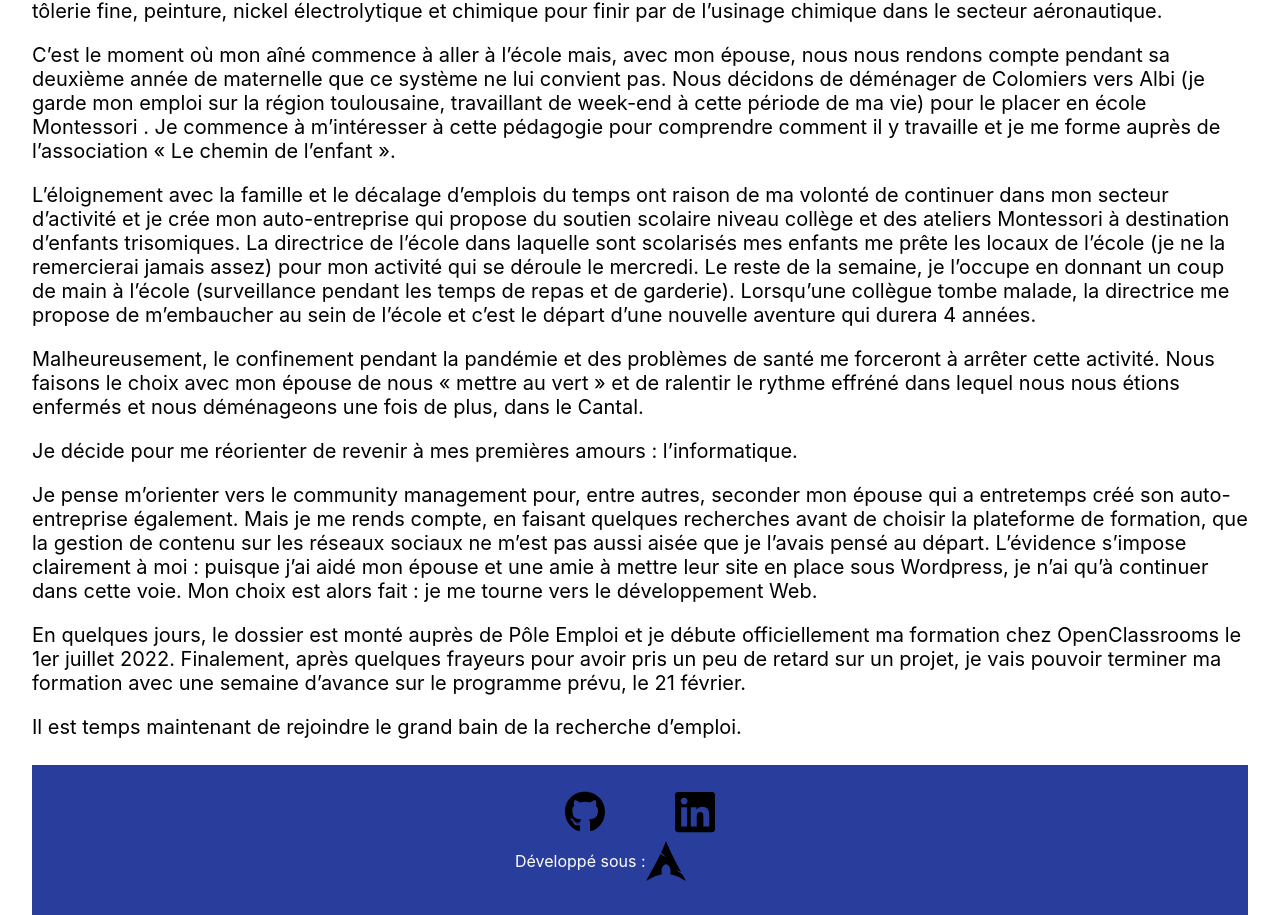
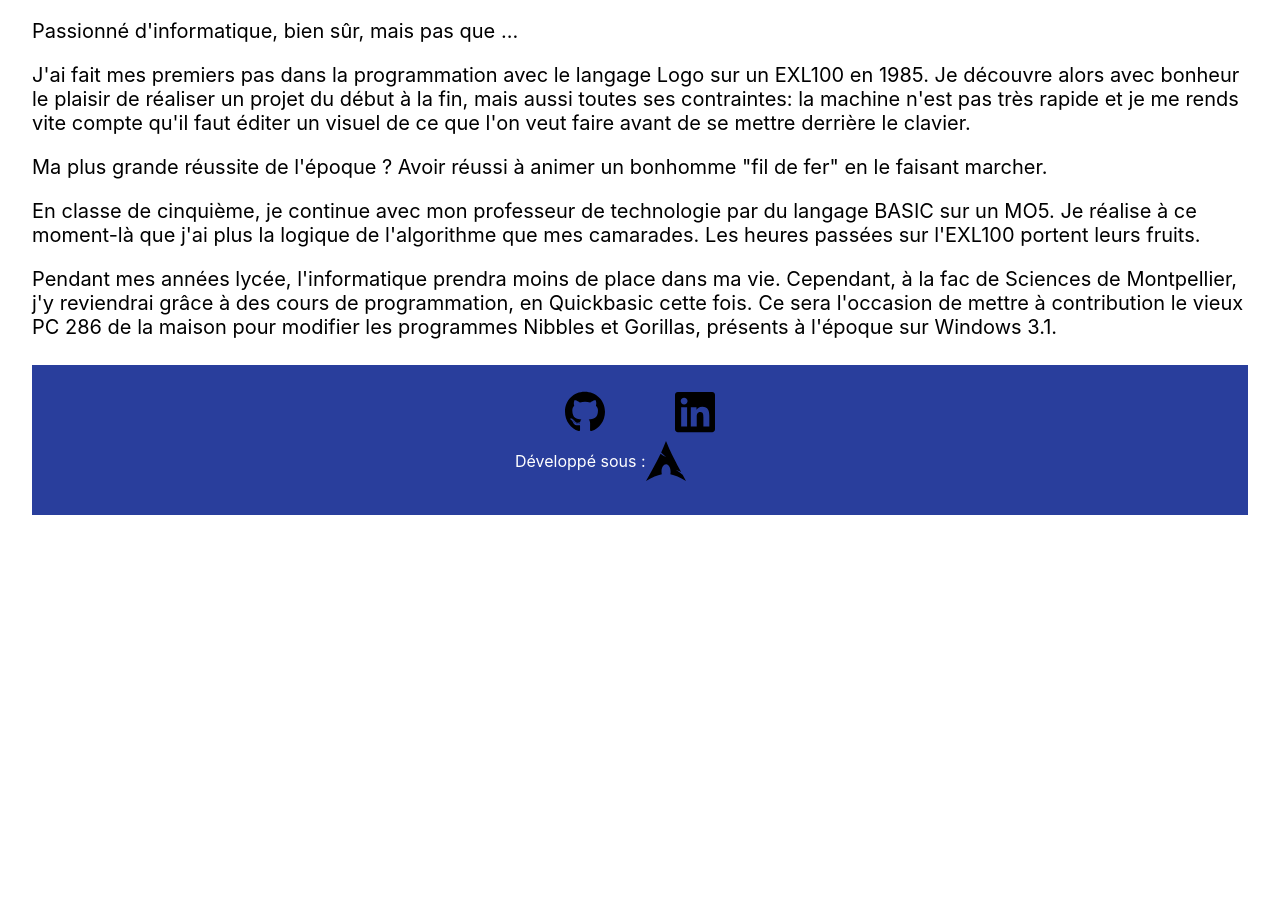
Before and after one commit to DavidIsidore/e-portfolio, a React (Create React App) app: page /about in a window 1280 px wide. Shown: the part 424-1339 px from the top of the page. After the commit the page ends 939 px from the top, so only its background shows below. Built offline with nearby package versions, Linux system fonts and the light colour scheme.

Commit message:
Modification de la partie Qui suis-je et Parcours

```diff
--- a/src/components/Parcours/Parcours.js
+++ b/src/components/Parcours/Parcours.js
@@ -1,4 +1,5 @@
 import React from 'react'
+import './parcours.css'
 
 export default function Parcours() {
     return (
--- a/src/components/WhoAmI/WhoAmI.js
+++ b/src/components/WhoAmI/WhoAmI.js
@@ -6,75 +6,40 @@ export default function WhoAmI() {
         <div className="whoami">
             <h1>Qui suis-je</h1>
             <div className="text">
+                <p>Avant tout, un passionné.</p>
+                <p>Passionné d'informatique, bien sûr, mais pas que ...</p>
                 <p>
-                    Après un BTS Traitements de Surfaces obtenu en 1997, je
-                    passe quasiment 20 ans dans différentes branches de
-                    l’industrie : tôlerie fine, peinture, nickel électrolytique
-                    et chimique pour finir par de l’usinage chimique dans le
-                    secteur aéronautique.
+                    J'ai fait mes premiers pas dans la programmation avec le
+                    langage Logo sur un EXL100 en 1985. Je découvre alors avec
+                    bonheur le plaisir de réaliser un projet du début à la fin,
+                    mais aussi toutes ses contraintes: la machine n'est pas très
+                    rapide et je me rends vite compte qu'il faut éditer un
+                    visuel de ce que l'on veut faire avant de se mettre derrière
+                    le clavier.
                 </p>
                 <p>
-                    C’est le moment où mon aîné commence à aller à l’école mais,
-                    avec mon épouse, nous nous rendons compte pendant sa
-                    deuxième année de maternelle que ce système ne lui convient
-                    pas. Nous décidons de déménager de Colomiers vers Albi (je
-                    garde mon emploi sur la région toulousaine, travaillant de
-                    week-end à cette période de ma vie) pour le placer en école
-                    Montessori . Je commence à m’intéresser à cette pédagogie
-                    pour comprendre comment il y travaille et je me forme auprès
-                    de l’association « Le chemin de l’enfant ».
+                    Ma plus grande réussite de l'époque ? Avoir réussi à animer
+                    un bonhomme "fil de fer" en le faisant marcher.
                 </p>
                 <p>
-                    L’éloignement avec la famille et le décalage d’emplois du
-                    temps ont raison de ma volonté de continuer dans mon secteur
-                    d’activité et je crée mon auto-entreprise qui propose du
-                    soutien scolaire niveau collège et des ateliers Montessori à
-                    destination d’enfants trisomiques. La directrice de l’école
-                    dans laquelle sont scolarisés mes enfants me prête les
-                    locaux de l’école (je ne la remercierai jamais assez) pour
-                    mon activité qui se déroule le mercredi. Le reste de la
-                    semaine, je l’occupe en donnant un coup de main à l’école
-                    (surveillance pendant les temps de repas et de garderie).
-                    Lorsqu’une collègue tombe malade, la directrice me propose
-                    de m’embaucher au sein de l’école et c’est le départ d’une
-                    nouvelle aventure qui durera 4 années.
+                    En classe de cinquième, je continue avec mon professeur de
+                    technologie par du langage BASIC sur un MO5. Je réalise à ce
+                    moment-là que j'ai plus la logique de l'algorithme que mes
+                    camarades. Les heures passées sur l'EXL100 portent leurs
+                    fruits.
                 </p>
                 <p>
-                    Malheureusement, le confinement pendant la pandémie et des
-                    problèmes de santé me forceront à arrêter cette activité.
-                    Nous faisons le choix avec mon épouse de nous « mettre au
-                    vert » et de ralentir le rythme effréné dans lequel nous
-                    nous étions enfermés et nous déménageons une fois de plus,
-                    dans le Cantal.
+                    Pendant mes années lycée, l'informatique prendra moins de
+                    place dans ma vie. Cependant, à la fac de Sciences de
+                    Montpellier, j'y reviendrai grâce à des cours de
+                    programmation, en Quickbasic cette fois. Ce sera l'occasion
+                    de mettre à contribution le vieux PC 286 de la maison pour
+                    modifier les programmes Nibbles et Gorillas, présents à
+                    l'époque sur Windows 3.1.
                 </p>
-                <p>
-                    Je décide pour me réorienter de revenir à mes premières
-                    amours : l’informatique.
-                </p>
-                <p>
-                    Je pense m’orienter vers le community management pour, entre
-                    autres, seconder mon épouse qui a entretemps créé son
-                    auto-entreprise également. Mais je me rends compte, en
-                    faisant quelques recherches avant de choisir la plateforme
-                    de formation, que la gestion de contenu sur les réseaux
-                    sociaux ne m’est pas aussi aisée que je l’avais pensé au
-                    départ. L’évidence s’impose clairement à moi : puisque j’ai
-                    aidé mon épouse et une amie à mettre leur site en place sous
-                    Wordpress, je n’ai qu’à continuer dans cette voie. Mon choix
-                    est alors fait : je me tourne vers le développement Web.
-                </p>
-                <p>
-                    En quelques jours, le dossier est monté auprès de Pôle
-                    Emploi et je débute officiellement ma formation chez
-                    OpenClassrooms le 1er juillet 2022. Finalement, après
-                    quelques frayeurs pour avoir pris un peu de retard sur un
-                    projet, je vais pouvoir terminer ma formation avec une
-                    semaine d’avance sur le programme prévu, le 21 février.
-                </p>
-                <p>
-                    Il est temps maintenant de rejoindre le grand bain de la
-                    recherche d’emploi.
-                </p>
+                <p></p>
+                <p></p>
+                <p></p>
             </div>
         </div>
     )
```
